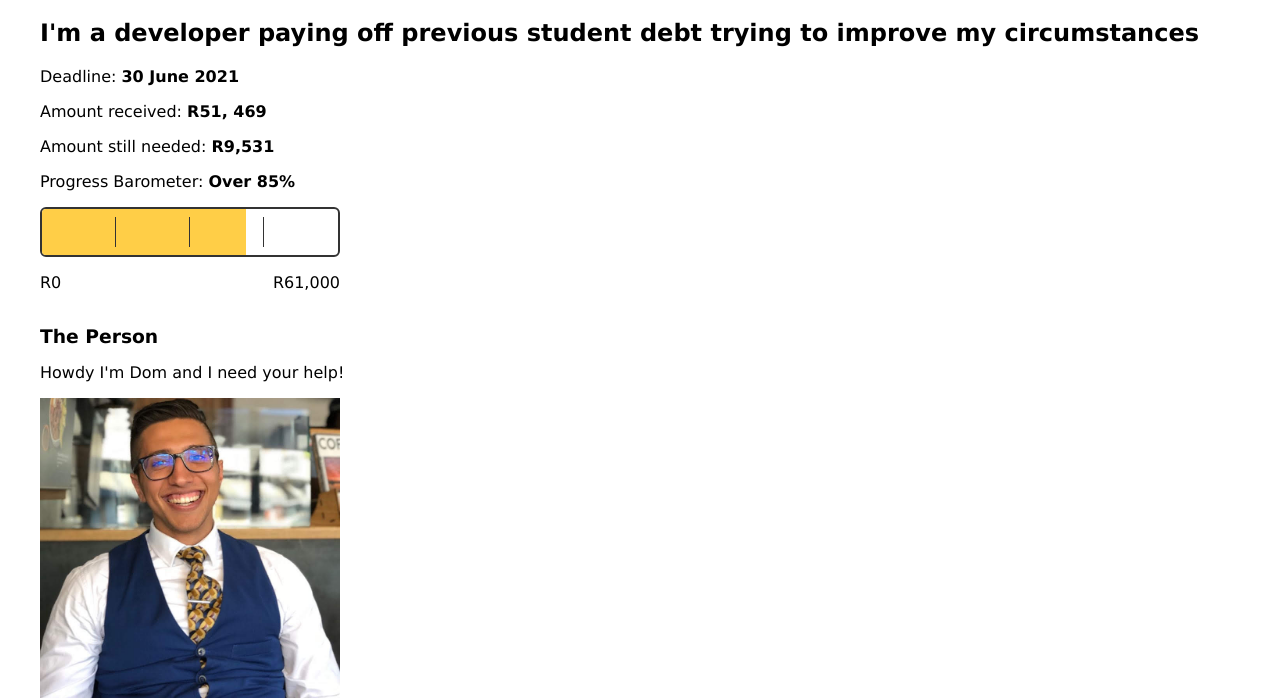
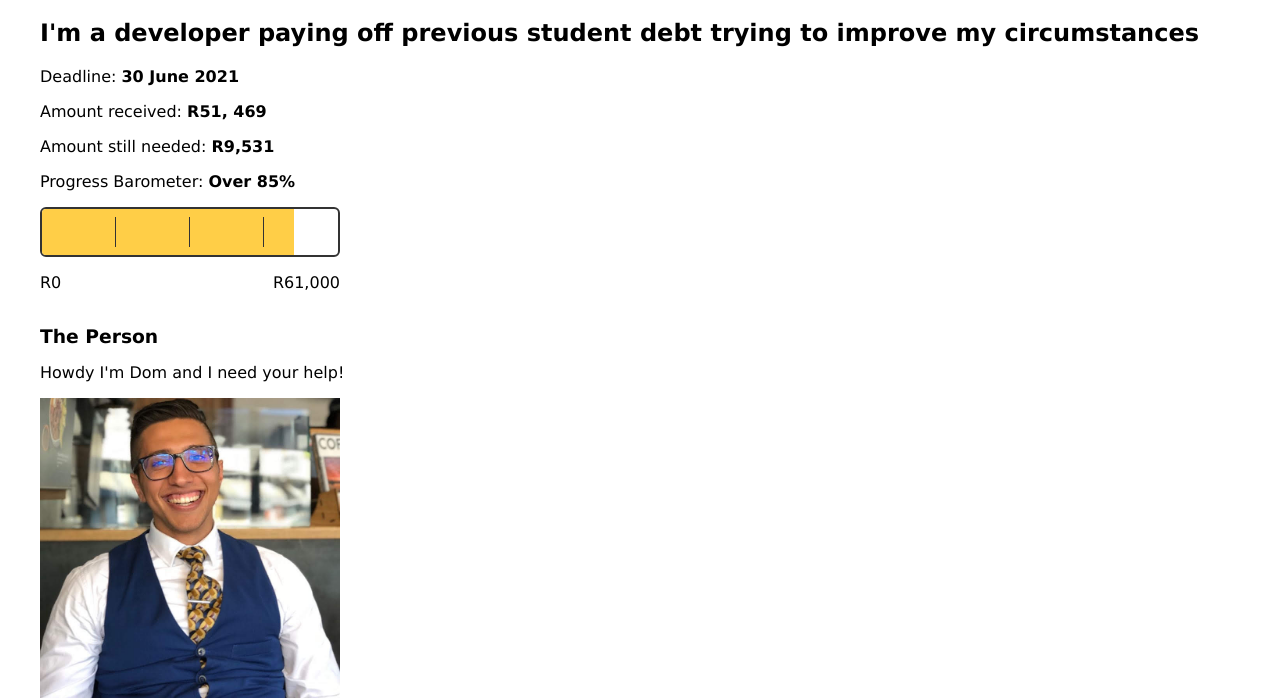
Before and after one commit to DominicGBauer/masters-funding-page, a plain HTML site: page index.html in a window 1280 px wide. Shown: the part 102-802 px from the top of the page. Drawn offline with Linux system fonts and the light colour scheme.

Commit message:
chore: update gauge

```diff
--- a/styles.css
+++ b/styles.css
@@ -158,7 +158,7 @@ article {
 }
 
 .calc {
-  width: 69%;
+  width: 85%;
 }
 
 *,
```
